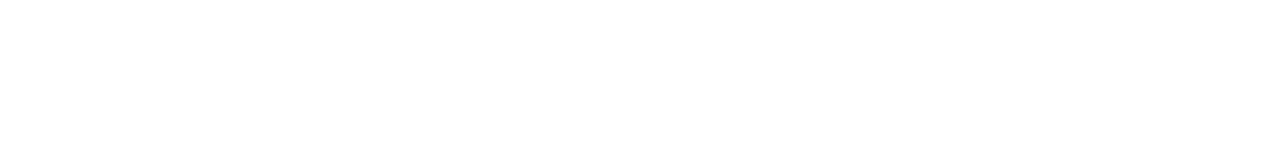
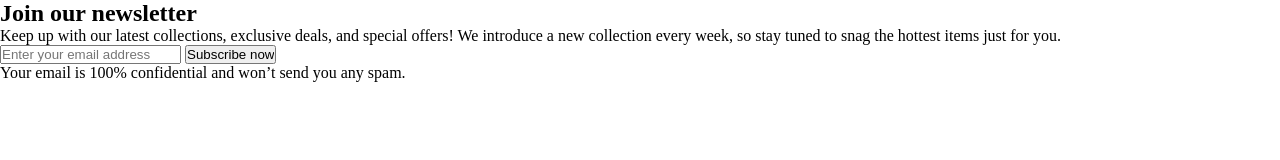
Before and after one commit to Fravio99/join-our-newsletter-master, a plain HTML site: page index.html in a window 1280 px wide. Drawn offline with Linux system fonts and the light colour scheme.

Commit message:
second commit

```diff
--- a/index.html
+++ b/index.html
@@ -29,18 +29,25 @@
     </style>
   </head>
   <body>
-    <!--
-    Join our newsletter
 
-    Keep up with our latest collections, exclusive deals, and special offers! We introduce a new collection every week, so stay tuned to snag the hottest items just for you.
+    <div class="container">
+      <div class="content">
 
-    Enter your email address
+        <div class="section-1">
+          <h2>Join our newsletter</h2>
+          <p>Keep up with our latest collections, exclusive deals, and special offers! We introduce a new collection every week, so stay tuned to snag the hottest items just for you.</p>
+        </div>
 
-    Subscribe now
+        <div class="section2">
+          <form action="#">
+            <input type="text" name="email" id="" placeholder="Enter your email address">
+            <input type="submit" value="Subscribe now">
+          </form>
+          <p>Your email is 100% confidential and won’t send you any spam.</p>
+        </div>
 
-    Your email is 100% confidential and won’t send you any spam.
-
-    -->
+      </div>
+    </div>
 
   </body>
 </html>
```
